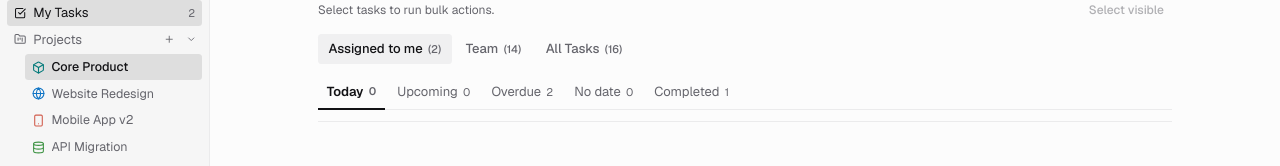
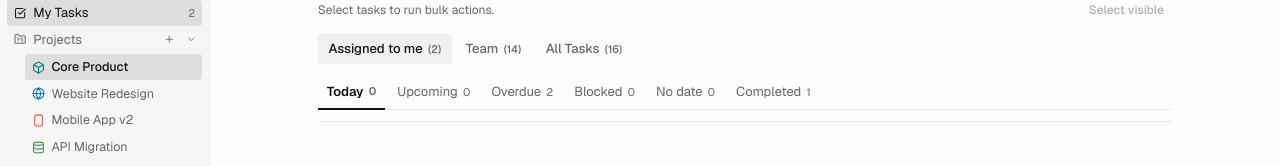
Before and after one commit to kalelooz/planglade, a Next.js app: page /my-tasks in a window 1280 px wide. Shown: the part 108-274 px from the top of the page. Built offline with nearby package versions, Linux system fonts and the light colour scheme.

Commit message:
Add blocked filter to my-tasks workflow

```diff
--- a/src/app/my-tasks/page.tsx
+++ b/src/app/my-tasks/page.tsx
@@ -8,7 +8,7 @@ import { useStore } from "@/lib/store";
 import { type Status, type WorkItem } from "@/lib/mock-data";
 import { isSameLocalDate, parseLocalDate } from "@/lib/dates";
 
-const tabs = ["Today", "Upcoming", "Overdue", "No date", "Completed"] as const;
+const tabs = ["Today", "Upcoming", "Overdue", "Blocked", "No date", "Completed"] as const;
 type Tab = (typeof tabs)[number];
 
 type Scope = "mine" | "team" | "all";
@@ -28,6 +28,10 @@ function inTab(w: WorkItem, tab: Tab, today: Date): boolean {
   const isDone = w.status === "Done";
   if (tab === "Completed") return isDone;
   if (isDone) return false;
+  if (tab === "Blocked") {
+    const looksBlocked = w.status === "In Review" || /block/i.test(w.title) || /block/i.test(w.label);
+    return looksBlocked;
+  }
   if (tab === "Overdue") return !!due && due < todayStart && !sameDay;
   if (tab === "Today") return sameDay;
   if (tab === "Upcoming") return !!due && due > todayStart && !sameDay;
@@ -68,6 +72,7 @@ export default function MyTasks() {
     Today: byScope.filter((w) => inTab(w, "Today", now)).length,
     Upcoming: byScope.filter((w) => inTab(w, "Upcoming", now)).length,
     Overdue: byScope.filter((w) => inTab(w, "Overdue", now)).length,
+    Blocked: byScope.filter((w) => inTab(w, "Blocked", now)).length,
     "No date": byScope.filter((w) => inTab(w, "No date", now)).length,
     Completed: byScope.filter((w) => inTab(w, "Completed", now)).length,
   }), [byScope, now]);
```
Also changed, not shown: 1 other file (tests, documents, lock files or other folders).
